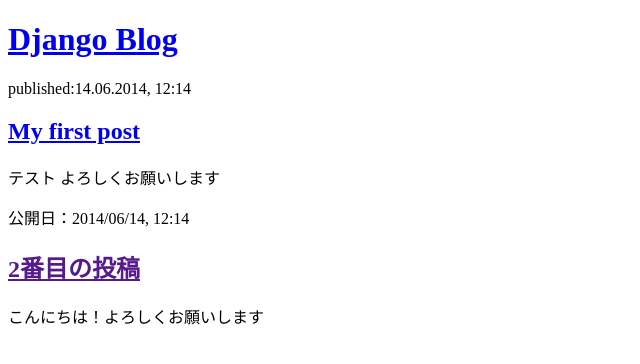
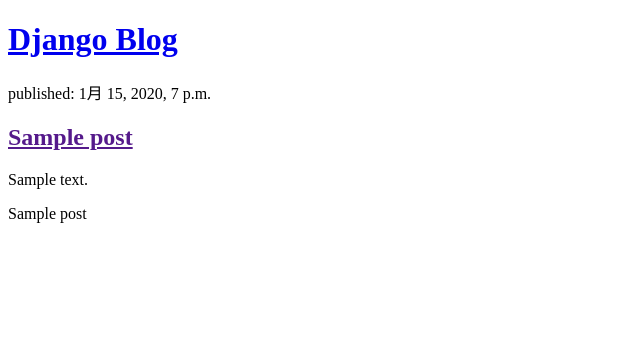
Before and after one commit to ringtest01/my-first-blog, a Django app: template blog/templates/blog/post_list.html in a window 1280 px wide. Shown: the top 364 px of the page, without its empty margins (0-640 px from the left). Run offline with Django 3.2, Linux system fonts and the light colour scheme; the template is opened without the code that fills it: values that come from a table or form of the project are taken from there, others are empty; tables that the repository leaves empty hold one stand-in row (values such as "Sample post").

Commit message:
Modified templtes to display posts from database.

```diff
--- a/blog/templates/blog/post_list.html
+++ b/blog/templates/blog/post_list.html
@@ -10,15 +10,13 @@
     <div>
         <h1><a href="/">Django Blog</a></h1>
     </div>
-    <div>
-        <p>published:14.06.2014, 12:14</p>
-        <h2><a href="#">My first post</a></h2>
-        <p>テスト よろしくお願いします</p>
-    </div>
-    <div>
-        <p>公開日：2014/06/14, 12:14</p>
-        <h2><a href="">2番目の投稿</a></h2>
-        <p>こんにちは！よろしくお願いします</p>
-    </div>
+    {% for post in posts %}
+        <div>
+            <p>published: {{ post.published_date }}</p>
+            <h2><a href="">{{ post.title }}</a></h2>
+            <p>{{ post.text|linebreaksbr }}</p>
+        </div>
+        {{ post }}
+    {% endfor %}
 </body>
 </html>
--- a/blog/views.py
+++ b/blog/views.py
@@ -1,5 +1,8 @@
 from django.shortcuts import render
+from django.utils import timezone
+from .models import Post
 
 # Create your views here.
 def post_list(request):
-    return render(request, 'blog/post_list.html', {})
+    posts = Post.objects.filter(published_date__lte=timezone.now()).order_by('published_date')
+    return render(request, 'blog/post_list.html', {'posts': posts})
```
